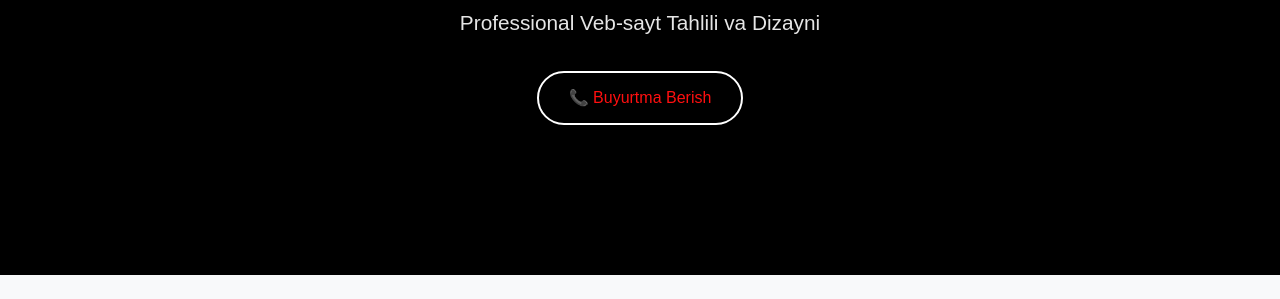
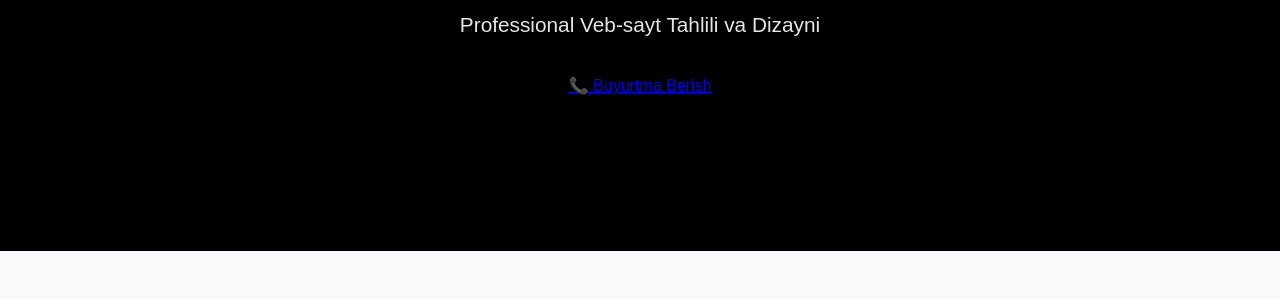
Before and after one commit to sardor0630yusupov-droid/Web_Studio, a website: page index.html in a window 1280 px wide. Shown: the part 357-656 px from the top of the page. Drawn offline with Linux system fonts and the light colour scheme.

Commit message:
Add files via upload

```diff
--- a/style.css
+++ b/style.css
@@ -79,19 +79,6 @@ body {
 }
 
 /* BUTTON */
-.btn {
-    display: inline-block;
-    padding: 12px 30px;
-    background: #000000;
-    color: rgb(255, 15, 15);
-    text-decoration: none;
-    border-radius: 50px;
-    border: 2px solid #ffffff;
-    transition: all 0.3s ease;
-    cursor: pointer;
-    font-size: 1rem;
-
-}
 #orderBtn {
     padding: 15px 40px;
     font-size: 20px;
@@ -131,6 +118,7 @@ body {
     50% { filter: blur(20px) hue-rotate(180deg); }
     100% { filter: blur(15px) hue-rotate(360deg); }
 }
+
 
 .btn:hover {
     background: white;
```
